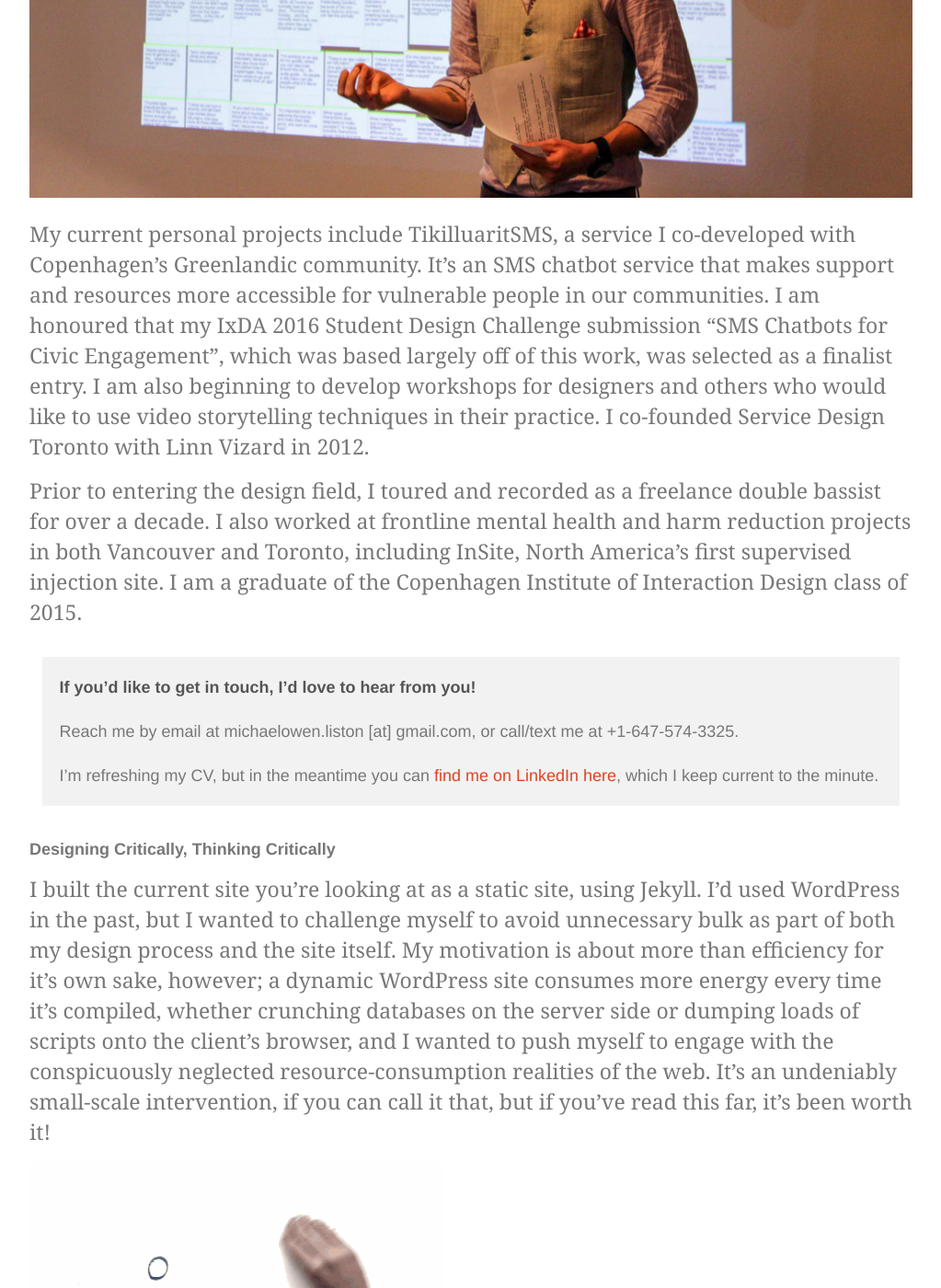
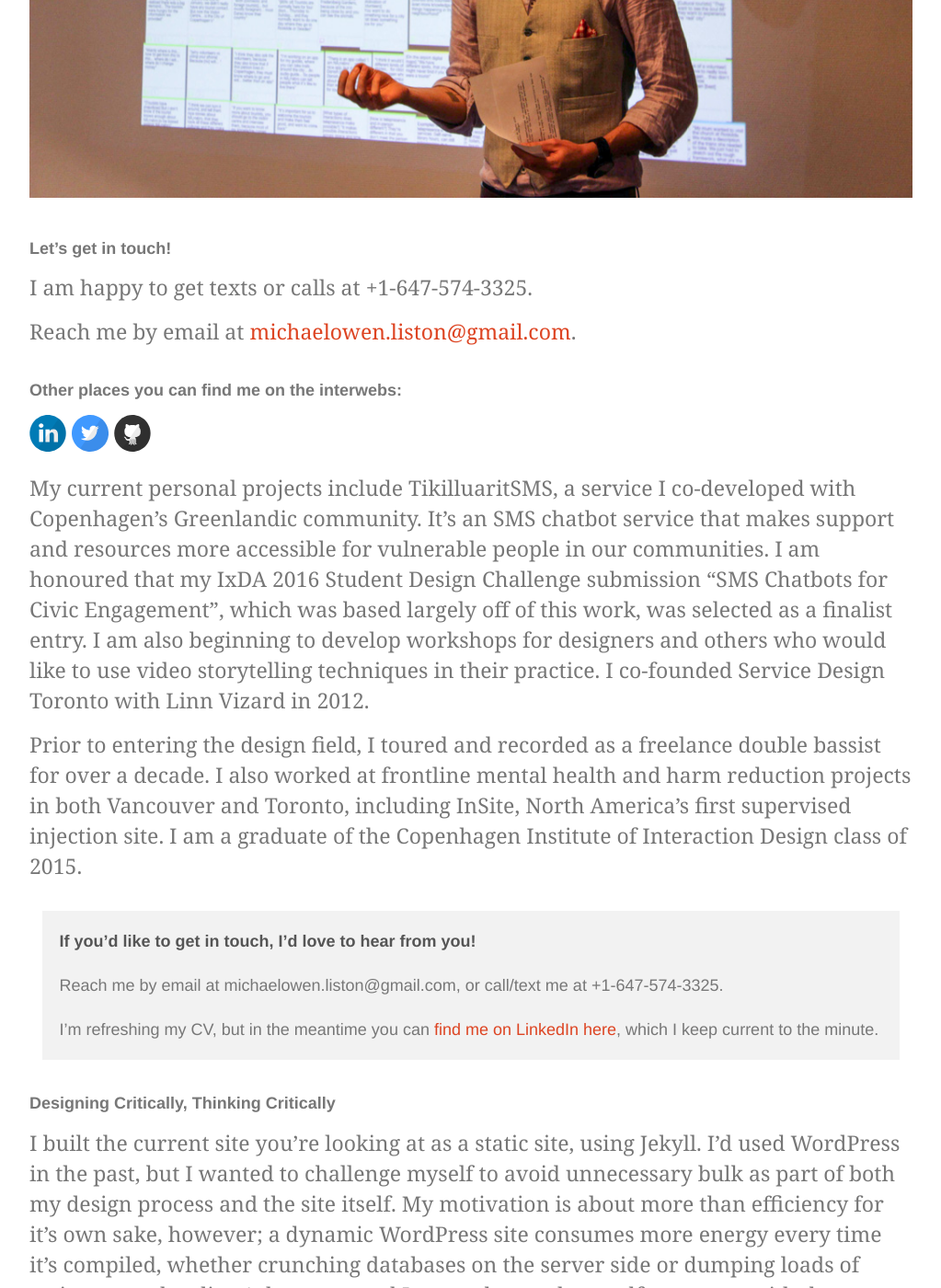
Before and after one commit to antlersanchors/antlersanchors.github.io, a Jekyll site: the page built from michael.md, in a window 1280 px wide and 1400 px high, scrolled down 956 px. Shown: the whole window at 92% size, without its empty margins (128-1151 px from the left). Built offline with Jekyll 4.4.1, drawn with Linux system fonts in a browser that asks for light colours; nearby versions of some CDN libraries.

Commit message:
Improved the contact info section. Going with a straight-up mailto: link for email, spam be damned! Don’t mess with the encoding.

```diff
--- a/_config.yml
+++ b/_config.yml
@@ -25,12 +25,12 @@
 # Adding phone number and email variables
 # so I don’t forget to change it
 current_phone_number: +1-647-574-3325
-current_email_address: michaelowen.liston [at] gmail.com
+current_email_address: michaelowen.liston@gmail.com
 
 # Includes an icon in the footer for each username you enter
 footer-links:
   dribbble:
-  email: michael@antlersandanchors.ca
+  email: michaelowen.liston@gmail.com
   facebook:
   flickr:
   github: antlersanchors
--- a/michael.md
+++ b/michael.md
@@ -11,9 +11,18 @@
 
 As a creative and critical generalist, I love wrangling with the full spectrum of the designer’s toolkit, from strategic people-craft, to the not-so-fuzzy front end of the web, but I believe that deep listening, capacity for synthesis, and storytelling form the pillars of my practice. I’ve begun to explore the potential of video as a powerful tool for both prototyping and documentation throughout my process, and I’m excited to develop that skill-set further.
 
-<!-- ![København Kommune Presentation]( {{ site.baseurl | image_tag: "class:fade-in"}} /images/candidates/michael_kommune_presentation-2.jpg) -->
+<img alt="København Kommune Presentation" src="{{ site.baseurl }} /images/candidates/michael_kommune_presentation-2.jpg" class="fade-in" />
 
-<img alt="København Kommune Presentation" src="{{ site.baseurl }} /images/candidates/michael_kommune_presentation-2.jpg" class="fade-in" />
+#### Let’s get in touch!
+
+I am happy to get texts or calls at {{ site.current_phone_number }}.
+
+Reach me by email at [{{ site.current_email_address }}](mailto:%22Michael-Owen%20Liston%22%3c{{ site.current_email_address }}%3e).
+
+#### Other places you can find me on the interwebs:
+{% if site.footer-links.linkedin %}<a href="http://linkedin.com/in/{{ site.footer-links.linkedin }}">{% include svg-icons/linkedin.html %}</a>{% endif %}
+{% if site.footer-links.twitter %}<a href="http://twitter.com/{{ site.footer-links.twitter }}">{% include svg-icons/twitter.html %}</a>{% endif %}
+{% if site.footer-links.github %}<a href="http://github.com/{{ site.footer-links.github }}">{% include svg-icons/github.html %}</a>{% endif %}
 
 My current personal projects include TikilluaritSMS, a service I co-developed with Copenhagen’s Greenlandic community. It’s an SMS chatbot service that makes support and resources more accessible for vulnerable people in our communities. I am honoured that my IxDA 2016 Student Design Challenge submission “SMS Chatbots for Civic Engagement”, which was based largely off of this work, was selected as a finalist entry. I am also beginning to develop workshops for designers and others who would like to use video storytelling techniques in their practice. I co-founded Service Design Toronto with Linn Vizard in 2012.
 
```
Also changed, not shown: 6 other files.
